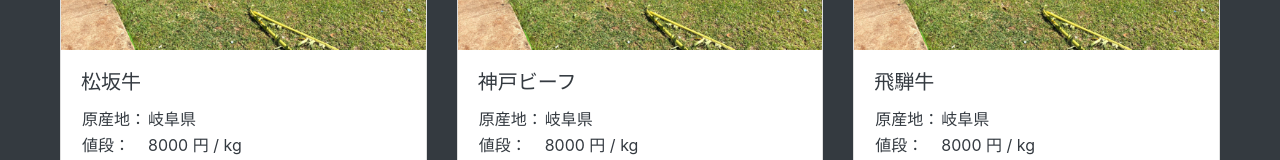
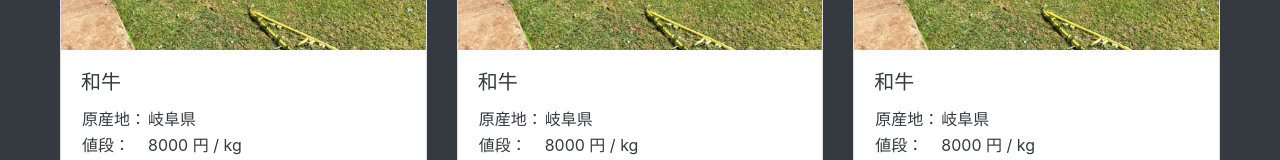
Before and after one commit to ShunHirohashi/wagyu_price, a plain HTML site: page wagyu_price/index.html in a window 1280 px wide. Shown: the part 767-927 px from the top of the page. Drawn offline with Linux system fonts and the light colour scheme.

Commit message:
index.htmlの1列目のカードの表示名を変更

```diff
--- a/wagyu_price/index.html
+++ b/wagyu_price/index.html
@@ -89,7 +89,7 @@
       <a href="#" class="card">
         <img class="card-img-top" src="img/ph_beaf.jpg">
         <div class="card-body">
-          <h5 class="card-title">松坂牛</h5>
+          <h5 class="card-title">和牛</h5>
           <table>
             <tr>
               <td>原産地： </td>
@@ -108,7 +108,7 @@
       <a href="#" class="card">
         <img class="card-img-top" src="img/ph_beaf.jpg">
         <div class="card-body">
-          <h5 class="card-title">神戸ビーフ</h5>
+          <h5 class="card-title">和牛</h5>
           <table>
             <tr>
               <td>原産地： </td>
@@ -127,7 +127,7 @@
       <a href="#" class="card">
         <img class="card-img-top" src="img/ph_beaf.jpg">
         <div class="card-body">
-          <h5 class="card-title">飛騨牛</h5>
+          <h5 class="card-title">和牛</h5>
           <table>
             <tr>
               <td>原産地： </td>
```
